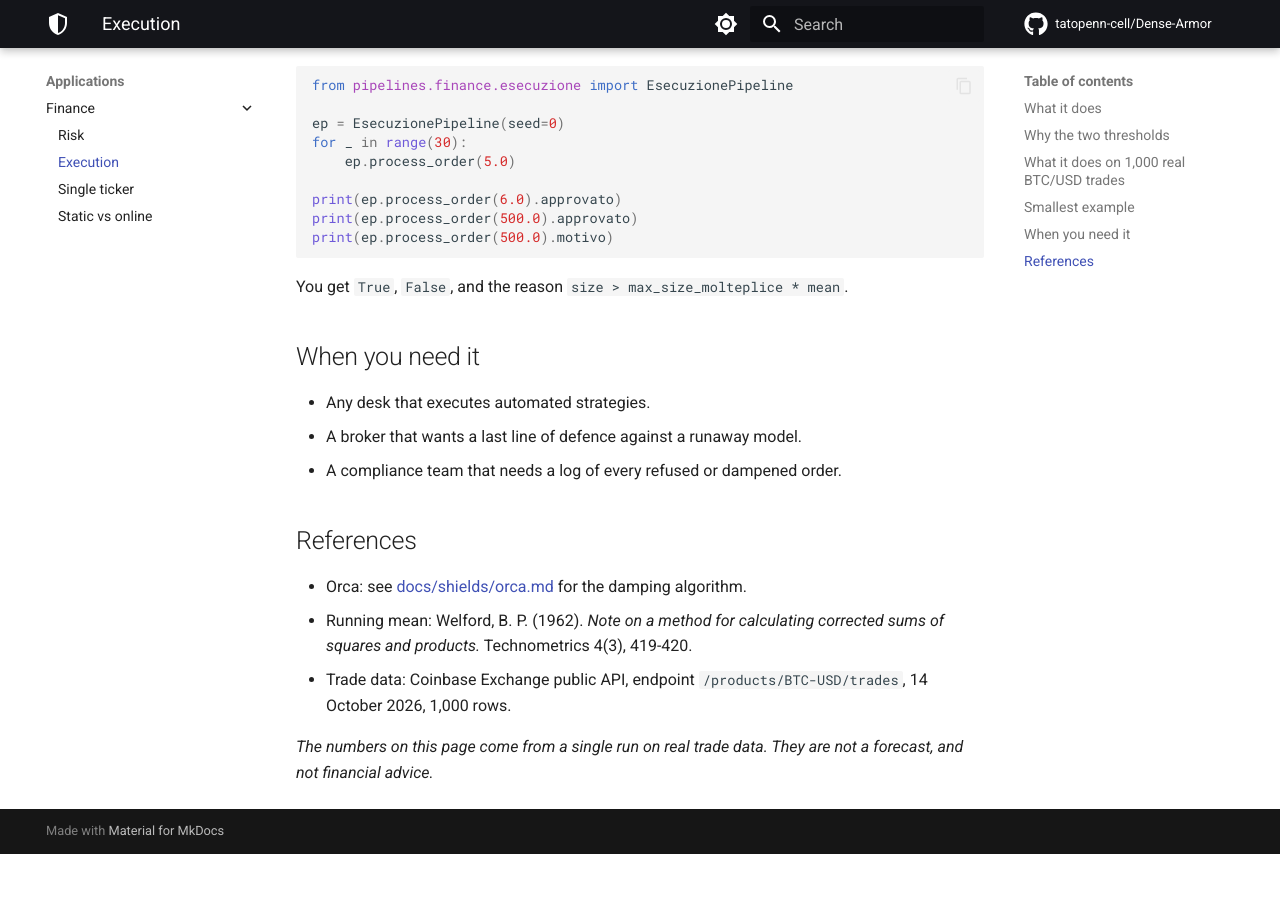
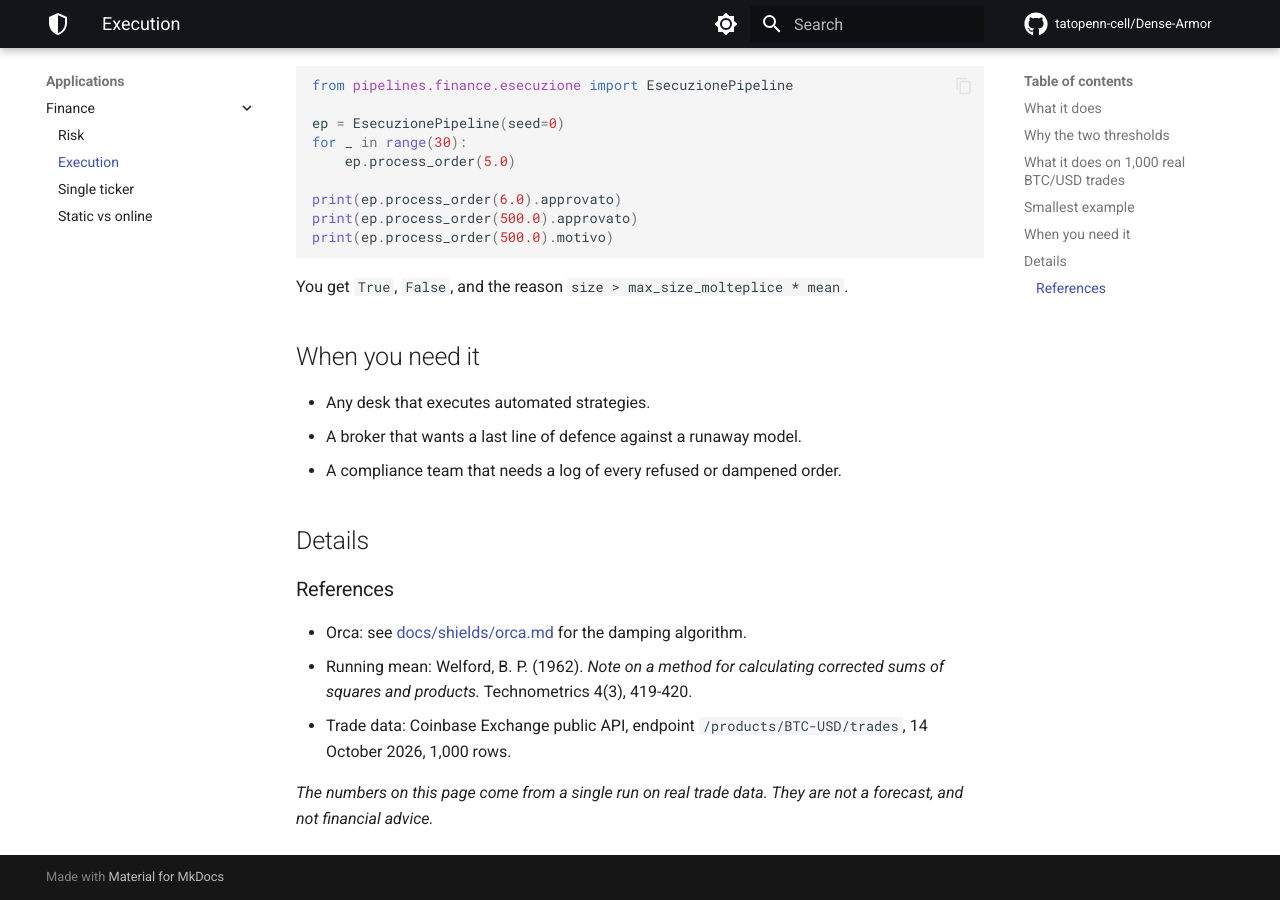
Before and after one commit to tatopenn-cell/Dense-Armor, an MkDocs documentation site: the page built from docs/finance/execution.md, in a window 1280 px wide and 900 px high, scrolled down 1360 px. Built offline with MkDocs 1.6.1 and Material for MkDocs 9.7.7, drawn with Linux system fonts in a browser that asks for light colours; comment, search, counter and statistics services are not loaded; before the commit the page ends 2214 px from its top, so only the background shows below that.

Commit message:
docs/finance: wrap references in a ## Details section
The algorithm pages (loda.md, hst.md, cusum.md) use the pattern
`## Details` as the final section, with `### References`,
`### Choices`, `### Measured cost` inside. The five finance pages
went straight to `## References`, so they were missing the
wrapper. Fixed here, without touching the algorithm pages.

The code blocks in `## Smallest example` stay where they are: the
same pattern is used in loda.md and hst.md.

```diff
--- a/docs/finance/execution.md
+++ b/docs/finance/execution.md
@@ -51,7 +51,9 @@ You get `True`, `False`, and the reason `size > max_size_molteplice * mean`.
 - A broker that wants a last line of defence against a runaway model.
 - A compliance team that needs a log of every refused or dampened order.
 
-## References
+## Details
+
+### References
 
 - Orca: see [docs/shields/orca.md](../shields/orca.md) for the damping algorithm.
 - Running mean: Welford, B. P. (1962). *Note on a method for calculating corrected sums of squares and products.* Technometrics 4(3), 419-420.
--- a/docs/finance/index.md
+++ b/docs/finance/index.md
@@ -83,7 +83,9 @@ Detection delay is the most expensive thing. Across 2.7 million consumer-credit
 
 Payment fraud costs **45 billion dollars** a year worldwide (Huang et al., 2025). The real weakness of current systems is not accuracy: it is **the cost of false alarms**. A fixed threshold floods reviewers during benign peaks. Five tools passing the baton reduce the useless alarms, not just the missed ones.
 
-## References
+## Details
+
+### References
 
 - Li, E., Thompson, D., Chen, M. (2026). *Real-Time Early-Default Detection Using Streaming Machine Learning with Multi-Source Behavioral Signals.* Preprint, 12 January 2026, doi: 10.20944/preprints202601.0866.v1. Not peer-reviewed. Numbers: 2.7 million accounts, −9.2 days of delay, ROC-AUC 0.89.
 - Huang, A., Wang, Y., Zhou, P., Zhang, X. (2025). *Dynamic Calibration of Decision Thresholds for Financial Anomaly Detection.* Journal of Global Information Management 33(1), doi: 10.4018/JGIM.395852. Numbers: 45 billion USD of global payment-fraud losses in 2022, static threshold and the cost of false positives.
```
Also changed, not shown: docs/finance/risk.md (+3 -1 lines), docs/finance/single_ticker.md (+3 -1 lines), docs/finance/static_vs_online.md (+3 -1 lines).
